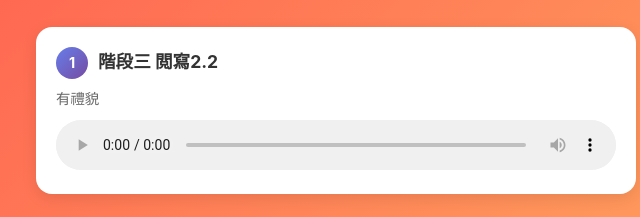
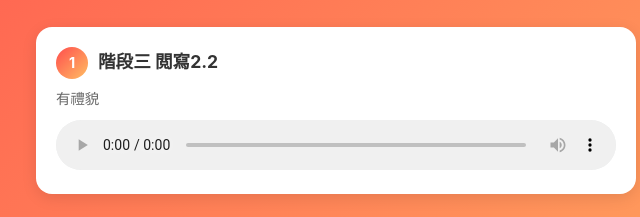
Before and after one commit to gloria-hy/hanyuan-audio-library, a plain HTML site: page december-2025/index.html in a window 1280 px wide. Shown: the part 211-428 px from the top of the page, 304-944 px from the left. Drawn offline with Linux system fonts and the light colour scheme.

Commit message:
Update index.html

```diff
--- a/december-2025/index.html
+++ b/december-2025/index.html
@@ -81,7 +81,7 @@
 
         .passage-number {
             display: inline-block;
-            background: linear-gradient(135deg, #667eea 0%, #764ba2 100%);
+            background: linear-gradient(135deg, #FF4D4D 0%, #FFBE63 100%);
             color: white;
             width: 32px;
             height: 32px;
```
